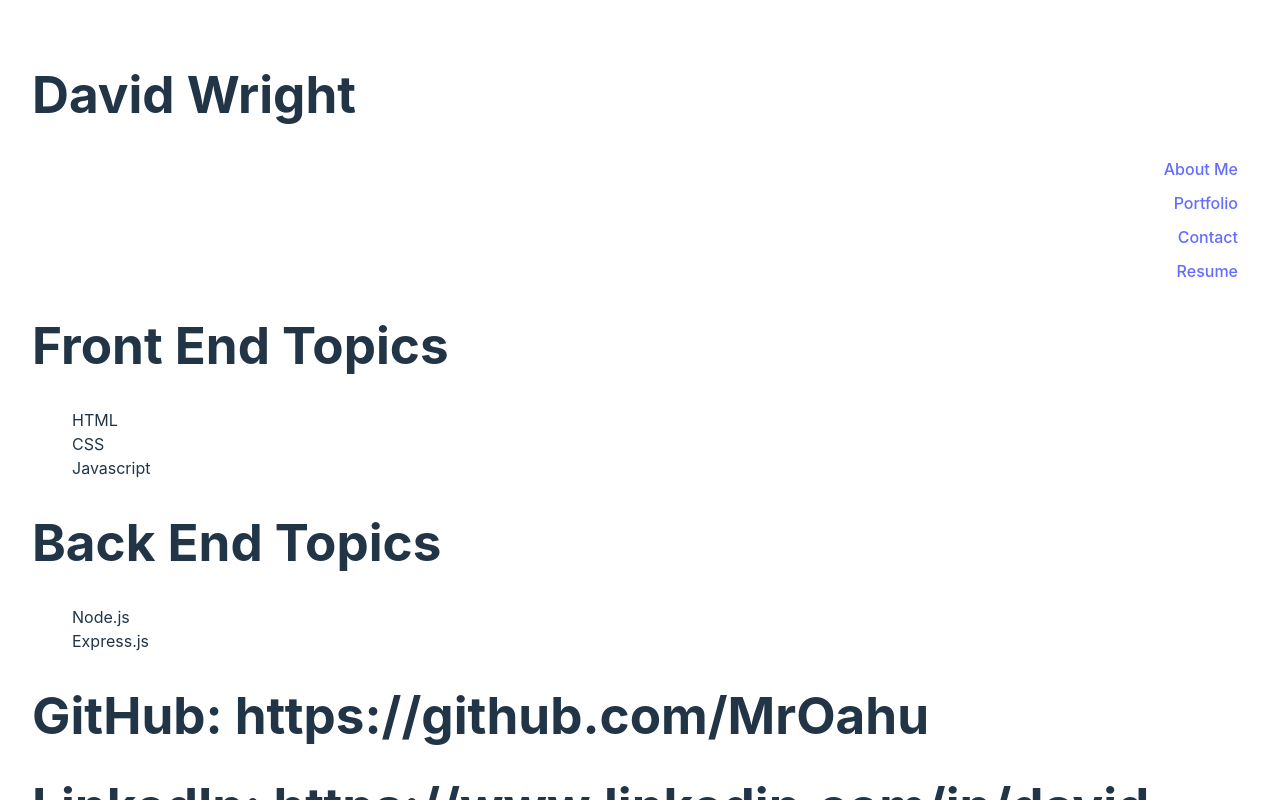
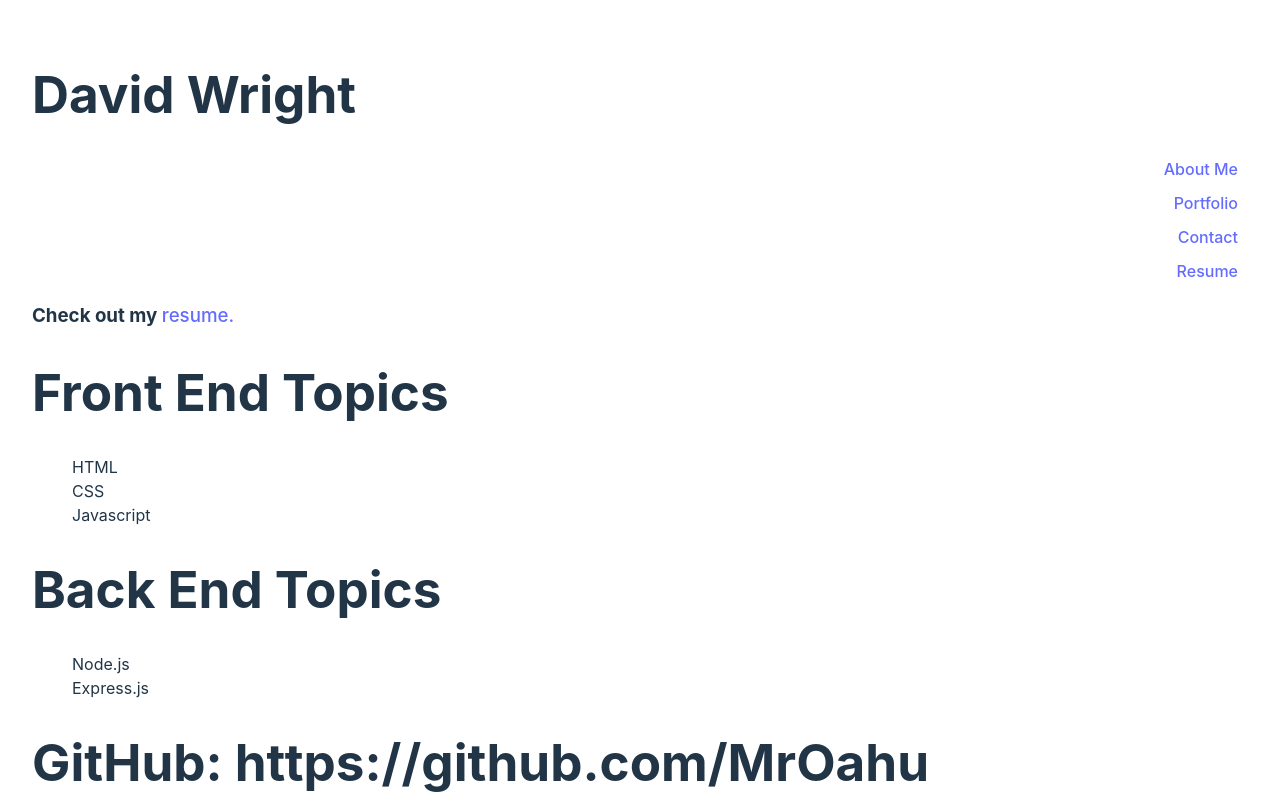
Before and after one commit to MrOahu/David-Wright-React-Portfolio, a React (Vite) app: page /resume in a window 1280 px wide. Shown: the top 800 px of the page. Built offline with nearby package versions, Linux system fonts and the light colour scheme.

Commit message:
added link to resume

```diff
--- a/src/components/Resume.jsx
+++ b/src/components/Resume.jsx
@@ -1,6 +1,8 @@
+import screenshot from "../assets/screenshot.png"
 function Resume(){
     return(
         <div>
+            <h3>Check out my <a href = {screenshot} download>resume.</a></h3>
                 <h1>Front End Topics</h1>
 
                 <ul className="resumelist">
```
Also changed, not shown: 1 other file (tests, documents, lock files or other folders).
